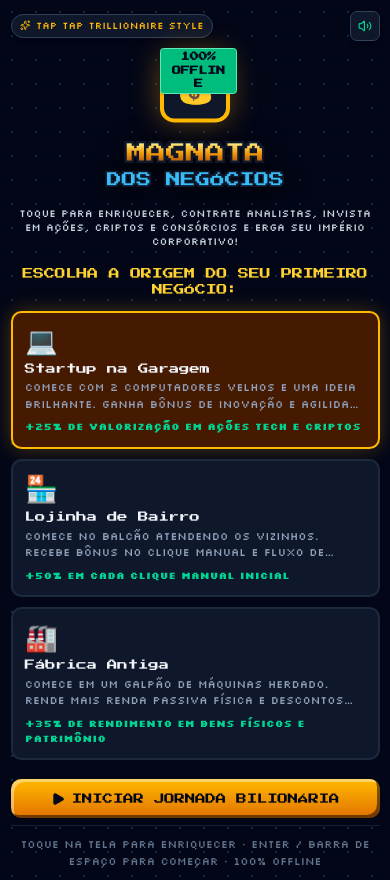
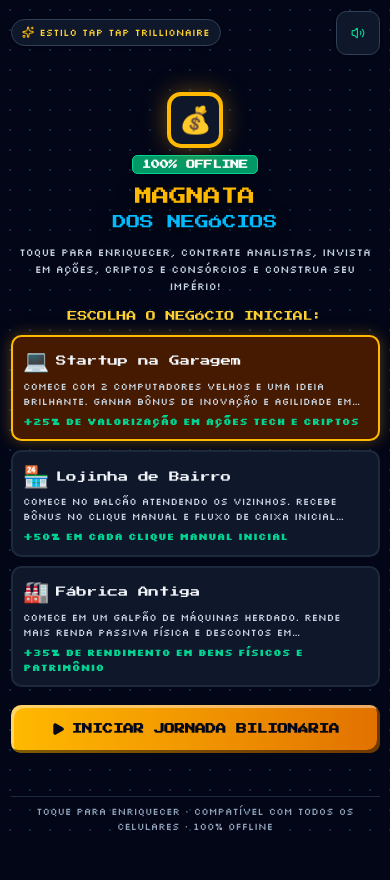
Before and after one commit to videosmusicasedandrade/Magnata.dos.negocios, a React (Vite) app: page / in a window 390 px wide. After the commit the page ends 844 px from the top, so only its background shows below. Built offline with nearby package versions, Linux system fonts and the light colour scheme.

Commit message:
refactor: improve mobile responsiveness and canvas scaling
Standardize layout sizing for mobile devices, adjust button touch targets, and implement virtual coordinate scaling in the OfficeCanvas for better visual consistency.

```diff
--- a/src/components/TitleScreen.tsx
+++ b/src/components/TitleScreen.tsx
@@ -2,7 +2,7 @@ import React, { useState, useEffect } from 'react';
 import { BusinessOriginId } from '../types/game';
 import { BUSINESS_ORIGINS } from '../game/constants';
 import { soundEngine } from '../game/audio';
-import { Sparkles, Play, RotateCcw, Volume2, VolumeX, Shield, Briefcase } from 'lucide-react';
+import { Sparkles, Play, RotateCcw, Volume2, VolumeX } from 'lucide-react';
 
 interface TitleScreenProps {
   hasSavedGame: boolean;
@@ -22,7 +22,6 @@ export const TitleScreen: React.FC<TitleScreenProps> = ({
   const [selectedOrigin, setSelectedOrigin] = useState<BusinessOriginId>('garagem');
   const [showOriginSelect, setShowOriginSelect] = useState<boolean>(!hasSavedGame);
 
-  // Keyboard shortcut: Space or Enter triggers start
   useEffect(() => {
     const handleKeyDown = (e: KeyboardEvent) => {
       if (e.code === 'Space' || e.code === 'Enter') {
@@ -41,93 +40,63 @@ export const TitleScreen: React.FC<TitleScreenProps> = ({
   return (
     <div
       style={{ backgroundColor: '#020617', color: '#f8fafc' }}
-      className="relative min-h-[100dvh] w-full bg-slate-950 flex flex-col justify-between items-center p-3 sm:p-6 overflow-y-auto select-none"
+      className="relative min-h-[100dvh] w-full max-w-[100vw] bg-slate-950 flex flex-col justify-between items-center p-3 sm:p-5 overflow-x-hidden overflow-y-auto select-none"
     >
-      {/* Background Retro Skyline & Stars */}
+      {/* Background Star Grid */}
       <div className="absolute inset-0 pointer-events-none opacity-20">
-        <div className="absolute inset-0 bg-[radial-gradient(#38bdf8_1px,#020617_1px)] [background-size:24px_24px]" />
+        <div className="absolute inset-0 bg-[radial-gradient(#38bdf8_1px,#020617_1px)] [background-size:20px_20px]" />
       </div>
 
-      {/* Top Bar with Mute & Tag */}
-      <header className="w-full max-w-4xl flex items-center justify-between gap-2 z-10 mb-2">
-        <div className="flex items-center gap-1.5 bg-slate-900 border border-slate-700 px-2.5 py-1 rounded-full text-[10px] sm:text-xs font-retro text-amber-400 shadow-md">
-          <Sparkles className="w-3 h-3 text-amber-400 shrink-0" />
-          <span className="truncate">TAP TAP TRILLIONAIRE STYLE</span>
+      {/* 1. Header: Style tag & Sound toggle */}
+      <header className="w-full max-w-xl flex items-center justify-between gap-2 z-10 shrink-0 pb-2">
+        <div className="flex items-center gap-1.5 bg-slate-900 border border-slate-700 px-3 py-1.5 rounded-full text-[10px] sm:text-xs font-retro text-amber-300 shadow">
+          <Sparkles className="w-3.5 h-3.5 text-amber-400 shrink-0" />
+          <span className="truncate">ESTILO TAP TAP TRILLIONAIRE</span>
         </div>
 
         <button
           onClick={onToggleMute}
           aria-label={isMuted ? 'Ativar Som' : 'Desativar Som'}
-          className="p-2 rounded-lg bg-slate-900 border border-slate-700 text-slate-300 hover:text-white transition-colors cursor-pointer shrink-0 shadow-md"
+          className="p-2 rounded-xl bg-slate-900 border border-slate-700 text-slate-200 hover:text-white transition-colors cursor-pointer shrink-0 shadow min-h-[44px] min-w-[44px] flex items-center justify-center"
         >
           {isMuted ? <VolumeX className="w-4 h-4 text-rose-400" /> : <Volume2 className="w-4 h-4 text-emerald-400" />}
         </button>
       </header>
 
-      {/* Center Stage: Title Lockup & Bespoke Emblem */}
-      <main className="flex flex-col items-center text-center z-10 max-w-2xl my-auto py-2">
-        {/* Bespoke Pixel Art Gold Vault Emblem */}
-        <div className="relative mb-3">
-          <div className="w-20 h-20 sm:w-24 sm:h-24 rounded-2xl bg-slate-900 border-4 border-amber-400 shadow-[0_0_30px_rgba(245,158,11,0.4)] flex items-center justify-center animate-bounce">
-            <span className="text-4xl sm:text-5xl">💰</span>
+      {/* 2. Main Title Section */}
+      <main className="w-full max-w-xl flex flex-col items-center text-center z-10 py-3 space-y-3">
+        {/* Emblem Vault Box */}
+        <div className="flex flex-col items-center gap-1.5">
+          <div className="w-16 h-16 sm:w-20 sm:h-20 rounded-2xl bg-slate-900 border-4 border-amber-400 shadow-[0_0_25px_rgba(245,158,11,0.4)] flex items-center justify-center animate-bounce">
+            <span className="text-3xl sm:text-4xl">💰</span>
           </div>
-          <div className="absolute -top-2 -right-2 bg-emerald-500 text-slate-950 font-pixel text-[9px] sm:text-[10px] px-2 py-0.5 rounded border border-emerald-300 shadow font-bold">
+          <span className="bg-emerald-600 text-white font-pixel text-[9px] px-2.5 py-0.5 rounded-md border border-emerald-400 font-bold shadow">
             100% OFFLINE
-          </div>
+          </span>
         </div>
 
-        {/* Bespoke Inline SVG Logo */}
-        <svg
-          viewBox="0 0 600 110"
-          className="w-full max-w-lg h-auto drop-shadow-[0_4px_12px_rgba(0,0,0,0.8)]"
-        >
-          <defs>
-            <linearGradient id="goldGrad" x1="0%" y1="0%" x2="0%" y2="100%">
-              <stop offset="0%" stopColor="#fef08a" />
-              <stop offset="50%" stopColor="#f59e0b" />
-              <stop offset="100%" stopColor="#b45309" />
-            </linearGradient>
-          </defs>
-          <text
-            x="300"
-            y="45"
-            textAnchor="middle"
-            fontFamily="'Press Start 2P', monospace"
-            fontSize="32"
-            fill="url(#goldGrad)"
-            stroke="#0f172a"
-            strokeWidth="8"
-            paintOrder="stroke fill"
-          >
+        {/* Title Logo */}
+        <div className="space-y-1 w-full px-2">
+          <h1 className="font-pixel text-xl sm:text-3xl text-amber-400 tracking-wider drop-shadow-[0_2px_8px_rgba(0,0,0,0.9)]">
             MAGNATA
-          </text>
-          <text
-            x="300"
-            y="85"
-            textAnchor="middle"
-            fontFamily="'Press Start 2P', monospace"
-            fontSize="24"
-            fill="#38bdf8"
-            stroke="#0f172a"
-            strokeWidth="6"
-            paintOrder="stroke fill"
-          >
+          </h1>
+          <h2 className="font-pixel text-base sm:text-2xl text-sky-400 tracking-wide drop-shadow-[0_2px_8px_rgba(0,0,0,0.9)]">
             DOS NEGÓCIOS
-          </text>
-        </svg>
+          </h2>
+        </div>
 
-        <p className="font-retro text-xs sm:text-sm text-slate-300 max-w-md mt-1 mb-5">
-          Toque para enriquecer, contrate analistas, invista em ações, criptos e consórcios e erga seu império corporativo!
+        <p className="font-retro text-xs sm:text-sm text-slate-300 max-w-md px-2 leading-relaxed">
+          Toque para enriquecer, contrate analistas, invista em ações, criptos e consórcios e construa seu império!
         </p>
 
-        {/* Origin Selector or Continue Actions */}
+        {/* Origin Selection or Continue Options */}
         {showOriginSelect ? (
-          <div className="w-full space-y-3.5">
-            <h3 className="font-pixel text-[11px] sm:text-xs text-amber-300">
-              ESCOLHA A ORIGEM DO SEU PRIMEIRO NEGÓCIO:
+          <div className="w-full space-y-3 pt-1">
+            <h3 className="font-pixel text-[10px] sm:text-xs text-amber-300 px-1">
+              ESCOLHA O NEGÓCIO INICIAL:
             </h3>
 
-            <div className="grid grid-cols-1 sm:grid-cols-3 gap-3 text-left">
+            <div className="grid grid-cols-1 sm:grid-cols-3 gap-2.5 text-left w-full">
               {BUSINESS_ORIGINS.map((origin) => {
                 const isSelected = origin.id === selectedOrigin;
                 return (
@@ -137,18 +106,20 @@ export const TitleScreen: React.FC<TitleScreenProps> = ({
                       setSelectedOrigin(origin.id);
                       soundEngine.playCoin();
                     }}
-                    className={`p-3.5 rounded-xl border-2 cursor-pointer transition-all ${
+                    className={`p-3 rounded-xl border-2 cursor-pointer transition-all ${
                       isSelected
-                        ? 'bg-amber-950 border-amber-400 shadow-[0_0_20px_rgba(245,158,11,0.3)]'
+                        ? 'bg-amber-950 border-amber-400 shadow-[0_0_15px_rgba(245,158,11,0.35)]'
                         : 'bg-slate-900 border-slate-800 hover:border-slate-700'
                     }`}
                   >
-                    <div className="text-3xl mb-1.5">{origin.icon}</div>
-                    <h4 className="font-pixel text-xs text-slate-100">{origin.name}</h4>
-                    <p className="font-retro text-[11px] text-slate-400 mt-1 line-clamp-2">
+                    <div className="flex items-center gap-2 mb-1">
+                      <span className="text-2xl shrink-0">{origin.icon}</span>
+                      <h4 className="font-pixel text-xs text-slate-100 truncate">{origin.name}</h4>
+                    </div>
+                    <p className="font-retro text-[10px] text-slate-300 line-clamp-2">
                       {origin.description}
                     </p>
-                    <div className="font-retro text-[10px] text-emerald-400 mt-2 font-bold">
+                    <div className="font-retro text-[10px] text-emerald-400 mt-1.5 font-bold">
                       {origin.initialBonus}
                     </div>
                   </div>
@@ -156,20 +127,20 @@ export const TitleScreen: React.FC<TitleScreenProps> = ({
               })}
             </div>
 
-            <div className="flex flex-col sm:flex-row items-center justify-center gap-3 pt-2">
+            <div className="pt-2 flex flex-col items-center gap-2 w-full">
               <button
                 data-start="true"
                 onClick={() => onStartNewGame(selectedOrigin)}
-                className="w-full sm:w-auto px-8 py-3.5 bg-gradient-to-b from-amber-400 to-amber-600 hover:from-amber-300 hover:to-amber-500 text-slate-950 font-pixel text-xs sm:text-sm rounded-xl retro-btn flex items-center justify-center gap-2 cursor-pointer shadow-xl active:scale-95"
+                className="w-full sm:w-auto px-6 py-3.5 bg-gradient-to-r from-amber-400 to-amber-600 hover:from-amber-300 hover:to-amber-500 text-slate-950 font-pixel text-xs rounded-xl retro-btn flex items-center justify-center gap-2 cursor-pointer shadow-xl min-h-[48px] active:scale-95 font-bold"
               >
-                <Play className="w-4 h-4 fill-current" />
-                <span>INICIAR JORNADA BILIONÁRIA</span>
+                <Play className="w-4 h-4 fill-current shrink-0" />
+                <span className="truncate">INICIAR JORNADA BILIONÁRIA</span>
               </button>
 
               {hasSavedGame && (
                 <button
                   onClick={() => setShowOriginSelect(false)}
-                  className="font-retro text-xs text-slate-400 hover:text-slate-200 underline cursor-pointer"
+                  className="font-retro text-xs text-slate-400 hover:text-slate-200 underline cursor-pointer p-2 min-h-[44px] flex items-center justify-center"
                 >
                   Voltar ao jogo salvo
                 </button>
@@ -177,31 +148,31 @@ export const TitleScreen: React.FC<TitleScreenProps> = ({
             </div>
           </div>
         ) : (
-          <div className="w-full max-w-sm space-y-3">
+          <div className="w-full max-w-sm space-y-3 pt-2">
             <button
               data-start="true"
               onClick={onContinueGame}
-              className="w-full py-4 bg-gradient-to-b from-emerald-500 to-emerald-700 hover:from-emerald-400 hover:to-emerald-600 text-white font-pixel text-sm rounded-xl retro-btn flex items-center justify-center gap-2 cursor-pointer shadow-xl active:scale-95"
+              className="w-full py-3.5 bg-gradient-to-r from-emerald-500 to-emerald-700 hover:from-emerald-400 hover:to-emerald-600 text-white font-pixel text-xs sm:text-sm rounded-xl retro-btn flex items-center justify-center gap-2 cursor-pointer shadow-xl min-h-[48px] active:scale-95 font-bold"
             >
-              <Play className="w-4 h-4 fill-current" />
+              <Play className="w-4 h-4 fill-current shrink-0" />
               <span>CONTINUAR IMPÉRIO</span>
             </button>
 
             <button
               onClick={() => setShowOriginSelect(true)}
-              className="w-full py-2.5 bg-slate-800 hover:bg-slate-700 text-slate-300 font-pixel text-xs rounded-xl retro-btn flex items-center justify-center gap-2 cursor-pointer border border-slate-700"
+              className="w-full py-3 bg-slate-800 hover:bg-slate-700 text-slate-200 font-pixel text-xs rounded-xl retro-btn flex items-center justify-center gap-2 cursor-pointer border border-slate-700 min-h-[44px]"
             >
-              <RotateCcw className="w-3.5 h-3.5" />
+              <RotateCcw className="w-3.5 h-3.5 shrink-0" />
               <span>NOVO JOGO (DO ZERO)</span>
             </button>
           </div>
         )}
       </main>
 
-      {/* Flat Control Hints Footer */}
-      <footer className="w-full max-w-2xl text-center z-10">
-        <div className="font-retro text-[11px] text-slate-500 border-t border-slate-800/80 pt-3">
-          Toque na tela para enriquecer · Enter / Barra de Espaço para Começar · 100% Offline
+      {/* 3. Footer */}
+      <footer className="w-full max-w-xl text-center z-10 shrink-0 pt-3">
+        <div className="font-retro text-[10px] text-slate-400 border-t border-slate-800 pt-2">
+          Toque para enriquecer · Compatível com todos os celulares · 100% Offline
         </div>
       </footer>
     </div>
--- a/src/components/tabs/MarketTab.tsx
+++ b/src/components/tabs/MarketTab.tsx
@@ -60,20 +60,20 @@ export const MarketTab: React.FC<MarketTabProps> = ({
   return (
     <div className="space-y-4">
       {/* 1. Market Sub-Navigation Bar */}
-      <div className="flex flex-wrap items-center gap-2 border-b-2 border-slate-700 pb-2">
+      <div className="flex flex-wrap items-center gap-1.5 sm:gap-2 border-b-2 border-slate-700 pb-2">
         <button
           onClick={() => {
             setSubTab('bolsa');
             soundEngine.playCoin();
           }}
-          className={`flex items-center gap-1.5 px-3 py-2 rounded-lg font-pixel text-xs retro-btn cursor-pointer ${
+          className={`flex items-center gap-1.5 px-2.5 sm:px-3 py-2 rounded-lg font-pixel text-[10px] sm:text-xs retro-btn cursor-pointer min-h-[48px] shrink-0 ${
             subTab === 'bolsa'
               ? 'bg-blue-600 text-white shadow-md'
               : 'bg-slate-800 text-slate-300 hover:bg-slate-700'
           }`}
         >
-          <TrendingUp className="w-4 h-4 text-blue-300" />
-          <span>Bolsa de Valores ({state.stocks.length})</span>
+          <TrendingUp className="w-3.5 h-3.5 text-blue-300 shrink-0" />
+          <span>Bolsa ({state.stocks.length})</span>
         </button>
 
         <button
@@ -81,14 +81,14 @@ export const MarketTab: React.FC<MarketTabProps> = ({
             setSubTab('cripto');
             soundEngine.playCoin();
           }}
-          className={`flex items-center gap-1.5 px-3 py-2 rounded-lg font-pixel text-xs retro-btn cursor-pointer ${
+          className={`flex items-center gap-1.5 px-2.5 sm:px-3 py-2 rounded-lg font-pixel text-[10px] sm:text-xs retro-btn cursor-pointer min-h-[48px] shrink-0 ${
             subTab === 'cripto'
               ? 'bg-amber-600 text-white shadow-md'
               : 'bg-slate-800 text-slate-300 hover:bg-slate-700'
           }`}
         >
-          <Bitcoin className="w-4 h-4 text-amber-300" />
-          <span>Criptomoedas ({state.cryptos.length})</span>
+          <Bitcoin className="w-3.5 h-3.5 text-amber-300 shrink-0" />
+          <span>Cripto ({state.cryptos.length})</span>
         </button>
 
         <button
@@ -96,14 +96,14 @@ export const MarketTab: React.FC<MarketTabProps> = ({
             setSubTab('renda_fixa');
             soundEngine.playCoin();
           }}
-          className={`flex items-center gap-1.5 px-3 py-2 rounded-lg font-pixel text-xs retro-btn cursor-pointer ${
+          className={`flex items-center gap-1.5 px-2.5 sm:px-3 py-2 rounded-lg font-pixel text-[10px] sm:text-xs retro-btn cursor-pointer min-h-[48px] shrink-0 ${
             subTab === 'renda_fixa'
               ? 'bg-emerald-600 text-white shadow-md'
               : 'bg-slate-800 text-slate-300 hover:bg-slate-700'
           }`}
         >
-          <ShieldCheck className="w-4 h-4 text-emerald-300" />
-          <span>Renda Fixa ({state.fixedIncomes.length})</span>
+          <ShieldCheck className="w-3.5 h-3.5 text-emerald-300 shrink-0" />
+          <span>Renda Fixa</span>
         </button>
 
         <button
@@ -111,14 +111,14 @@ export const MarketTab: React.FC<MarketTabProps> = ({
             setSubTab('consorcio');
             soundEngine.playCoin();
           }}
-          className={`flex items-center gap-1.5 px-3 py-2 rounded-lg font-pixel text-xs retro-btn cursor-pointer ${
+          className={`flex items-center gap-1.5 px-2.5 sm:px-3 py-2 rounded-lg font-pixel text-[10px] sm:text-xs retro-btn cursor-pointer min-h-[48px] shrink-0 ${
             subTab === 'consorcio'
               ? 'bg-purple-600 text-white shadow-md'
               : 'bg-slate-800 text-slate-300 hover:bg-slate-700'
           }`}
         >
-          <Building className="w-4 h-4 text-purple-300" />
-          <span>Consórcios ({state.consortiums.length})</span>
+          <Building className="w-3.5 h-3.5 text-purple-300 shrink-0" />
+          <span>Consórcios</span>
         </button>
       </div>
 
@@ -253,9 +253,12 @@ export const MarketTab: React.FC<MarketTabProps> = ({
                       soundEngine.playTrade(true);
                     }}
                     disabled={state.cash < selectedStock.price * tradeAmount}
-                    className="py-2.5 bg-emerald-600 hover:bg-emerald-500 disabled:bg-slate-800 disabled:text-slate-500 text-white font-pixel text-xs rounded-lg retro-btn cursor-pointer"
+                    className="p-2 bg-emerald-600 hover:bg-emerald-500 disabled:bg-slate-800 disabled:text-slate-500 text-white font-pixel text-[10px] sm:text-xs rounded-lg retro-btn cursor-pointer min-h-[48px] flex flex-col items-center justify-center text-center"
                   >
-                    COMPRAR ({formatBRL(selectedStock.price * tradeAmount)})
+                    <span>COMPRAR</span>
+                    <span className="text-[9px] font-retro opacity-90 truncate max-w-full">
+                      {formatBRL(selectedStock.price * tradeAmount)}
+                    </span>
                   </button>
 
                   <button
@@ -264,9 +267,12 @@ export const MarketTab: React.FC<MarketTabProps> = ({
                       soundEngine.playTrade(false);
                     }}
                     disabled={selectedStock.owned <= 0}
-                    className="py-2.5 bg-rose-600 hover:bg-rose-500 disabled:bg-slate-800 disabled:text-slate-500 text-white font-pixel text-xs rounded-lg retro-btn cursor-pointer"
+                    className="p-2 bg-rose-600 hover:bg-rose-500 disabled:bg-slate-800 disabled:text-slate-500 text-white font-pixel text-[10px] sm:text-xs rounded-lg retro-btn cursor-pointer min-h-[48px] flex flex-col items-center justify-center text-center"
                   >
-                    VENDER ({formatBRL(selectedStock.price * Math.min(selectedStock.owned, tradeAmount))})
+                    <span>VENDER</span>
+                    <span className="text-[9px] font-retro opacity-90 truncate max-w-full">
+                      {formatBRL(selectedStock.price * Math.min(selectedStock.owned, tradeAmount))}
+                    </span>
                   </button>
                 </div>
               </div>
@@ -382,9 +388,12 @@ export const MarketTab: React.FC<MarketTabProps> = ({
                       soundEngine.playTrade(true);
                     }}
                     disabled={state.cash < selectedCrypto.price}
-                    className="py-2.5 bg-emerald-600 hover:bg-emerald-500 disabled:bg-slate-800 disabled:text-slate-500 text-white font-pixel text-xs rounded-lg retro-btn cursor-pointer"
+                    className="p-2 bg-emerald-600 hover:bg-emerald-500 disabled:bg-slate-800 disabled:text-slate-500 text-white font-pixel text-[10px] sm:text-xs rounded-lg retro-btn cursor-pointer min-h-[48px] flex flex-col items-center justify-center text-center"
                   >
-                    COMPRAR 1 ({formatBRL(selectedCrypto.price)})
+                    <span>COMPRAR 1</span>
+                    <span className="text-[9px] font-retro opacity-90 truncate max-w-full">
+                      {formatBRL(selectedCrypto.price)}
+                    </span>
                   </button>
 
                   <button
@@ -393,9 +402,12 @@ export const MarketTab: React.FC<MarketTabProps> = ({
                       soundEngine.playTrade(false);
                     }}
                     disabled={selectedCrypto.owned <= 0}
-                    className="py-2.5 bg-rose-600 hover:bg-rose-500 disabled:bg-slate-800 disabled:text-slate-500 text-white font-pixel text-xs rounded-lg retro-btn cursor-pointer"
+                    className="p-2 bg-rose-600 hover:bg-rose-500 disabled:bg-slate-800 disabled:text-slate-500 text-white font-pixel text-[10px] sm:text-xs rounded-lg retro-btn cursor-pointer min-h-[48px] flex flex-col items-center justify-center text-center"
                   >
-                    VENDER 1 ({formatBRL(selectedCrypto.price)})
+                    <span>VENDER 1</span>
+                    <span className="text-[9px] font-retro opacity-90 truncate max-w-full">
+                      {formatBRL(selectedCrypto.price)}
+                    </span>
                   </button>
                 </div>
               </div>
--- a/src/components/tabs/ShopTab.tsx
+++ b/src/components/tabs/ShopTab.tsx
@@ -200,13 +200,13 @@ export const ShopTab: React.FC<ShopTabProps> = ({
                   {!isOwned ? (
                     <button
                       onClick={() => onBuyProduct(product.id)}
-                      className="w-full py-2.5 px-3 bg-emerald-600 hover:bg-emerald-500 text-white font-pixel text-xs rounded-xl retro-btn flex items-center justify-between cursor-pointer shadow-md"
+                      className="w-full py-2.5 px-3 bg-emerald-600 hover:bg-emerald-500 text-white font-pixel text-xs rounded-xl retro-btn flex items-center justify-between cursor-pointer shadow-md min-h-[48px]"
                     >
                       <span>COMPRAR</span>
                       <span>{formatPrice(product.priceBRL)}</span>
                     </button>
                   ) : (
-                    <div className="w-full py-2 text-center text-purple-300 font-pixel text-[10px] bg-purple-950/60 rounded-xl border border-purple-500/40">
+                    <div className="w-full py-2 text-center text-purple-300 font-pixel text-[10px] bg-purple-950/60 rounded-xl border border-purple-500/40 min-h-[48px] flex items-center justify-center">
                       VINCULADO À CONTA
                     </div>
                   )}
--- a/src/components/tabs/TapBusinessTab.tsx
+++ b/src/components/tabs/TapBusinessTab.tsx
@@ -48,10 +48,10 @@ export const TapBusinessTab: React.FC<TapBusinessTabProps> = ({
             onManualTap();
             soundEngine.playCoin();
           }}
-          className="w-full md:w-auto px-6 py-3.5 bg-gradient-to-b from-amber-400 to-amber-600 hover:from-amber-300 hover:to-amber-500 text-slate-950 font-pixel text-sm rounded-xl retro-btn flex items-center justify-center gap-3 cursor-pointer shadow-lg active:scale-95 transition-transform"
+          className="w-full md:w-auto px-4 py-3 sm:px-6 sm:py-3.5 bg-gradient-to-r from-amber-400 to-amber-600 hover:from-amber-300 hover:to-amber-500 text-slate-950 font-pixel text-xs sm:text-sm rounded-xl retro-btn flex items-center justify-center gap-2 cursor-pointer shadow-lg active:scale-95 transition-transform min-h-[48px] font-bold"
         >
-          <MousePointerClick className="w-5 h-5" />
-          <span>FATURAR (+R$ {clickPower.toLocaleString('pt-BR')})</span>
+          <MousePointerClick className="w-4 h-4 shrink-0" />
+          <span className="truncate">FATURAR (+R$ {clickPower.toLocaleString('pt-BR')})</span>
         </button>
       </div>
 
```
Also changed, not shown: src/components/OfficeCanvas.tsx (+31 -15 lines), src/components/tabs/BankingTab.tsx (+7 -7 lines), src/components/tabs/ConsortiumsTab.tsx (+6 -6 lines), src/components/tabs/ExpansionTab.tsx (+6 -6 lines), src/components/tabs/SecurityTab.tsx (+4 -4 lines), src/components/tabs/StaffTab.tsx (+11 -9 lines).
